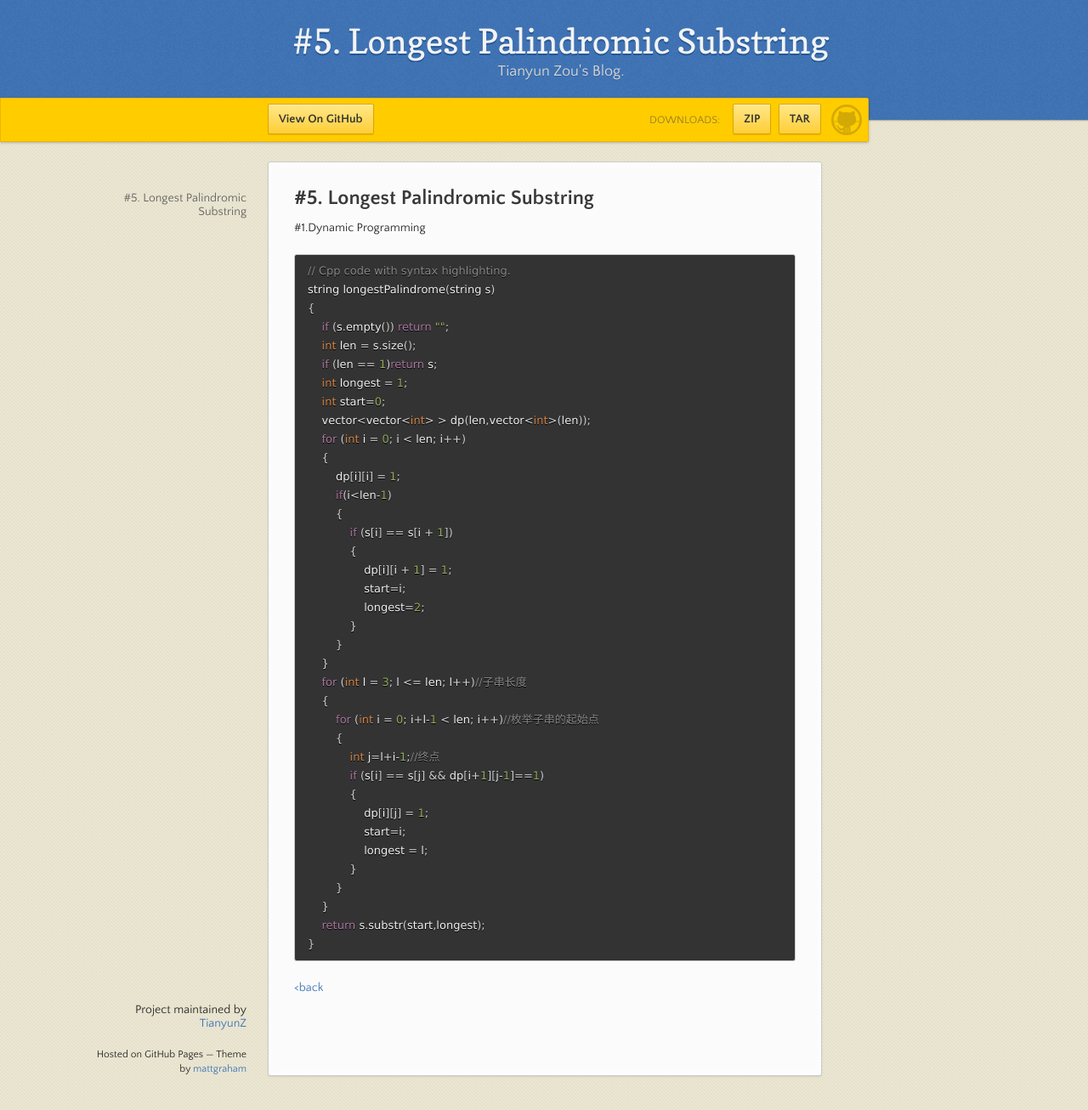
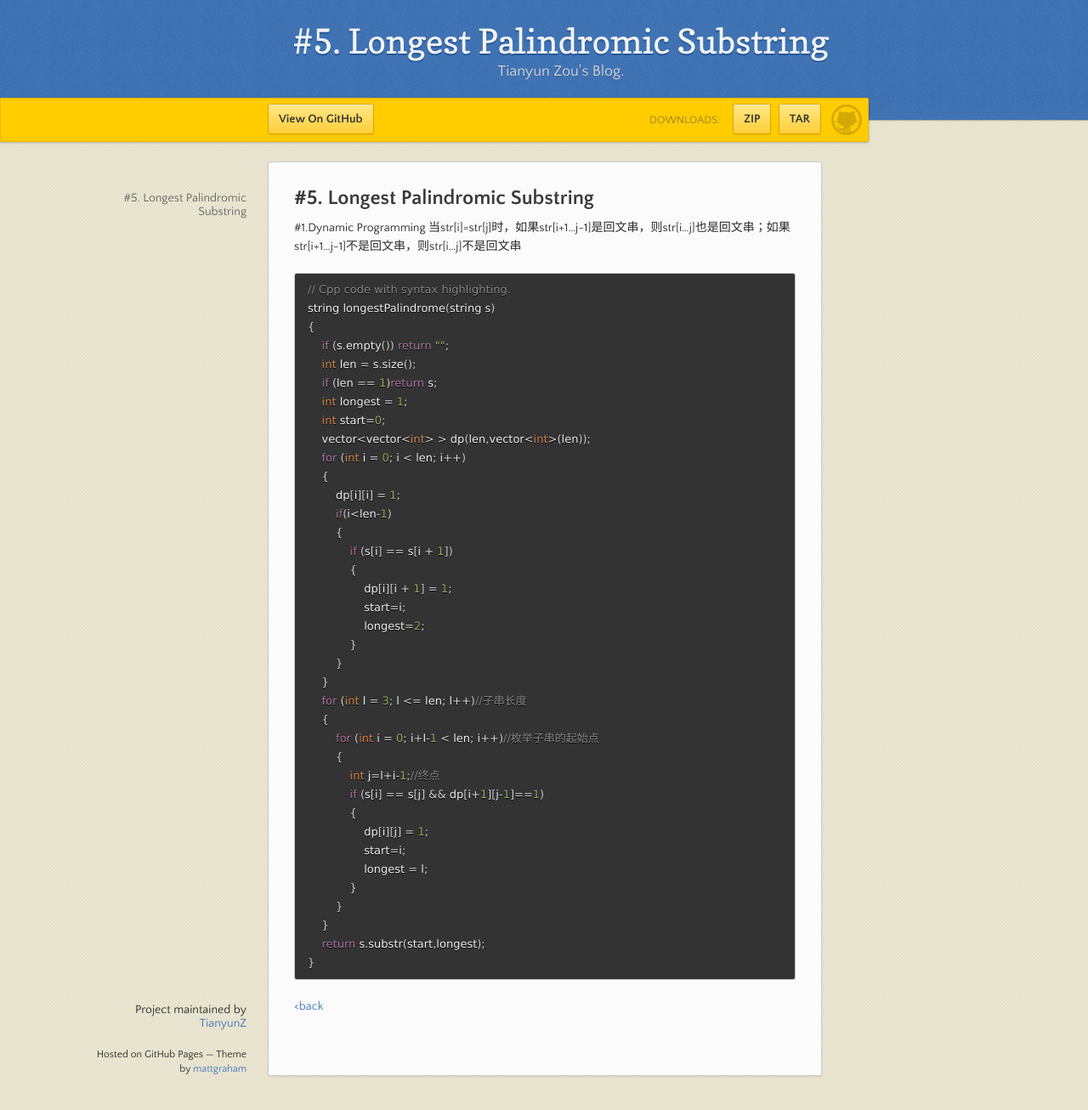
Before and after one commit to TianyunZ/Leetcode-Solutions, a Jekyll site: the page built from problem-5.md, in a window 1280 px wide and 1306 px high. Shown: the whole window at 85% size. Built offline with Jekyll 4.4.1, drawn with Linux system fonts in a browser that asks for light colours; our own code applies the rules of GitHub Pages for plain Markdown files.

Commit message:
修改文件: problem-5.md

````diff
--- a/problem-5.md
+++ b/problem-5.md
@@ -6,6 +6,7 @@ layout: default
 ## #5. Longest Palindromic Substring
 
 #1.Dynamic Programming
+当str[i]=str[j]时，如果str[i+1...j-1]是回文串，则str[i...j]也是回文串；如果str[i+1...j-1]不是回文串，则str[i...j]不是回文串
 ```cpp
 // Cpp code with syntax highlighting.
 string longestPalindrome(string s)
````
